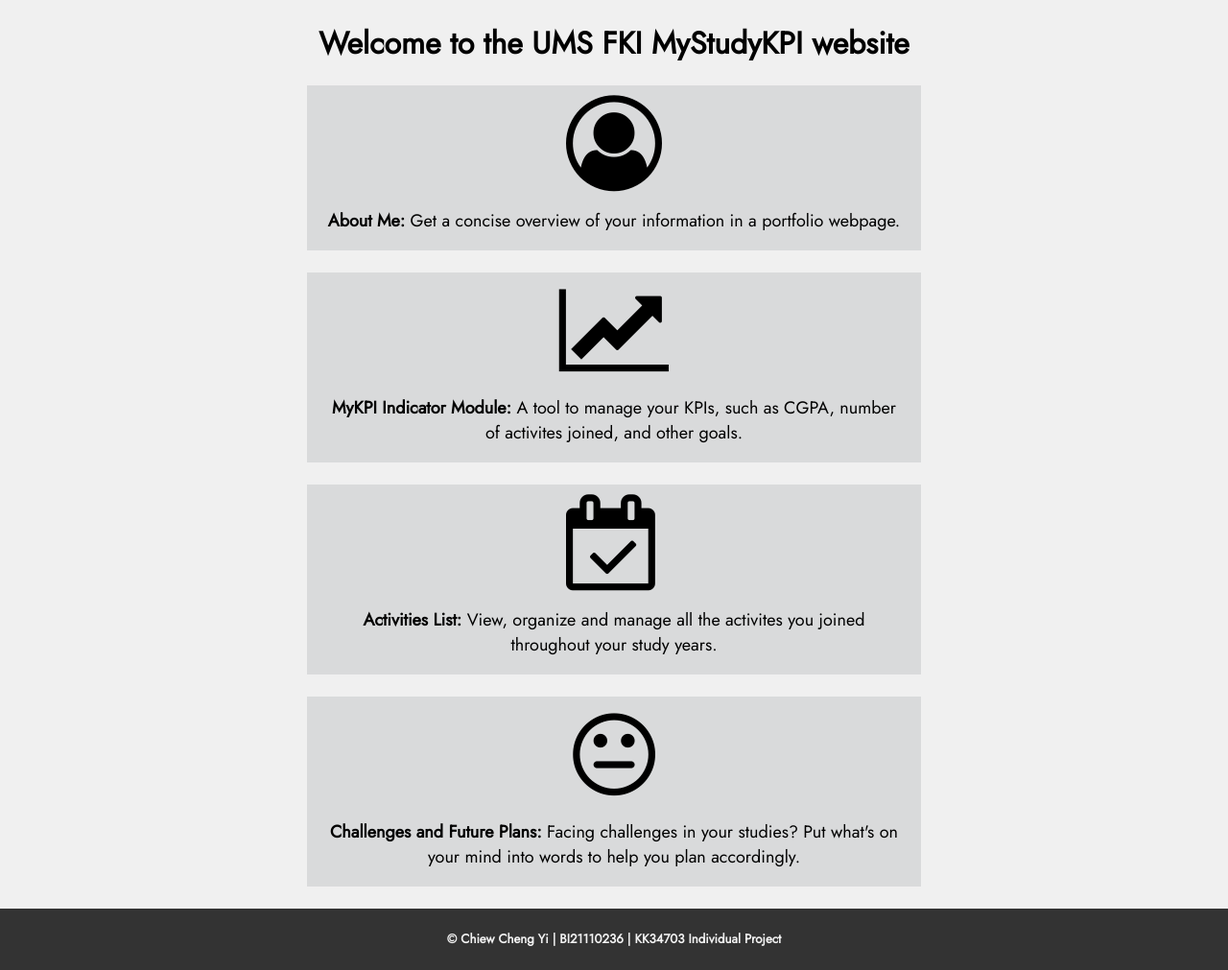
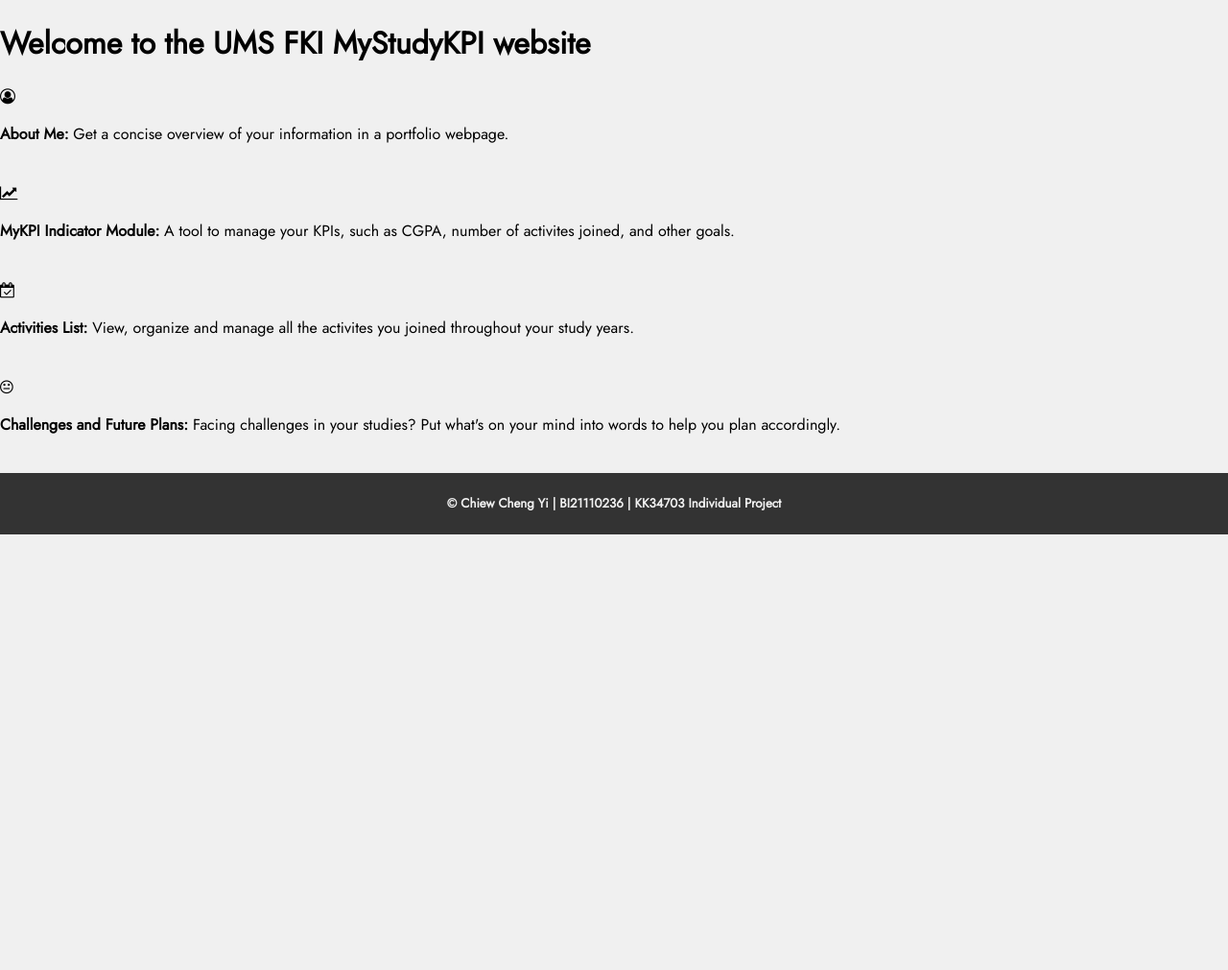
Before and after one commit to ccy7701/MYKPI_SEM, a PHP site: page / in a window 1280 px wide. Shown: the part 136-1147 px from the top of the page at 96% size. After the commit the page ends 693 px from the top, so only its background shows below. Run offline with PHP 8.4, Linux system fonts and the light colour scheme.

Commit message:
Update index.php

```diff
--- a/index.php
+++ b/index.php
@@ -15,44 +15,6 @@
     <link rel="stylesheet" href="https://cdnjs.cloudflare.com/ajax/libs/font-awesome/4.7.0/css/font-awesome.min.css">
     <script src="js/sitejavascript.js"></script>
     <script src="js/topnav.js"></script>
-    <style>
-        .block {
-            text-align: center;
-            background-color: #D9DADB;
-            color: black;
-            width: 50%;
-            transition: background-color 0.1s;
-            color: 0.1s;
-        }
-        .block:hover {
-            background-color: #555555;
-            color: white;
-        }
-        .block i {
-            text-align: left;
-            margin-left: 20px;
-            margin-right: 20px;
-            padding-top: 10px;
-            font-size: 100px;
-        }
-        .block p {
-            margin-left: 20px;
-            margin-right: 20px;
-            font-size: 18px;
-        }
-        button.icon {
-            background: none;
-            border: none;
-            cursor: pointer;
-            padding: 0;
-            font: inherit;
-        }
-        @media screen and (max-width: 720px) {  /* CSS when pages are resized to smaller or for mobile screen */
-            .block {
-                width: 75%;
-            }
-        }
-    </style>
 </head>
 
 <body>
@@ -63,19 +25,19 @@
         <?php
             include("include/login_session_check.php");
         ?>
-        <a href="#menu" id="topnav-collapse-btn" class="icon" aria-label="Toggle navigation menu"><i class="fa fa-bars"></i></a>
+        <button href="#menu" id="topnav-collapse-btn" class="icon" aria-label="Toggle navigation menu"><i class="fa fa-bars"></i></button>
     </nav>
     <main>
-        <div id="center-content" style="display: flex; flex-direction: column; justify-content: center; align-items: center;">
+        <div id="center-content">
             <?php
                 if (isset($_SESSION["UID"])) {
                     echo "
-                        <h1 style='text-align: center'>Welcome back</h1>
+                        <h1>Welcome back</h1>
                     ";
                 }
                 else {
                     echo "
-                        <h1 style='text-align: center'>Welcome to the UMS FKI MyStudyKPI website</h1>
+                        <h1>Welcome to the UMS FKI MyStudyKPI website</h1>
                     ";
                 }
             ?>
```
